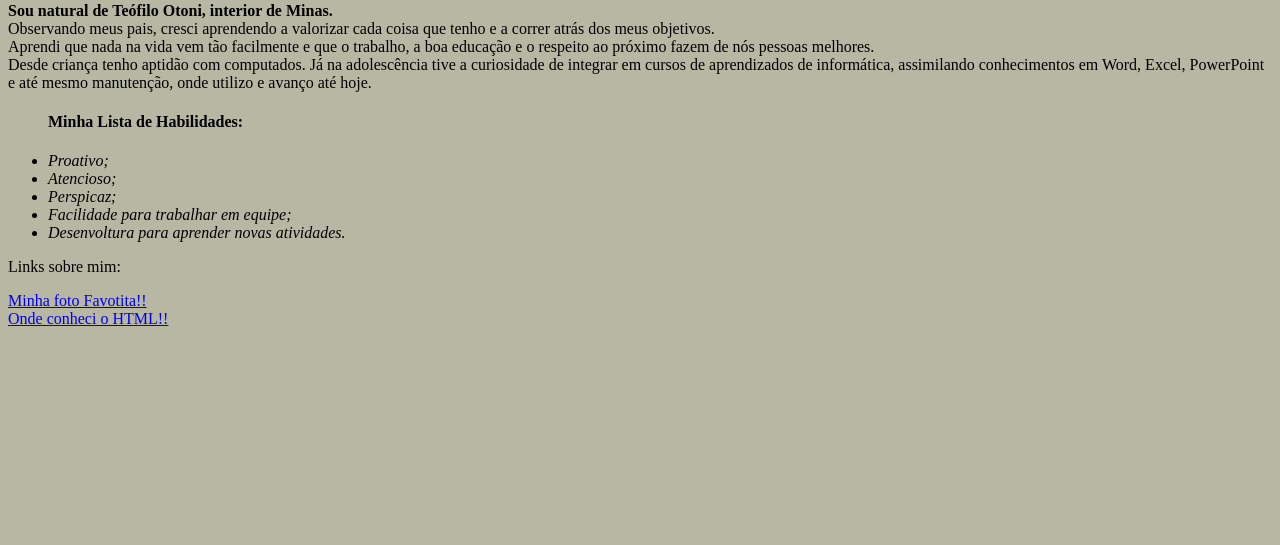
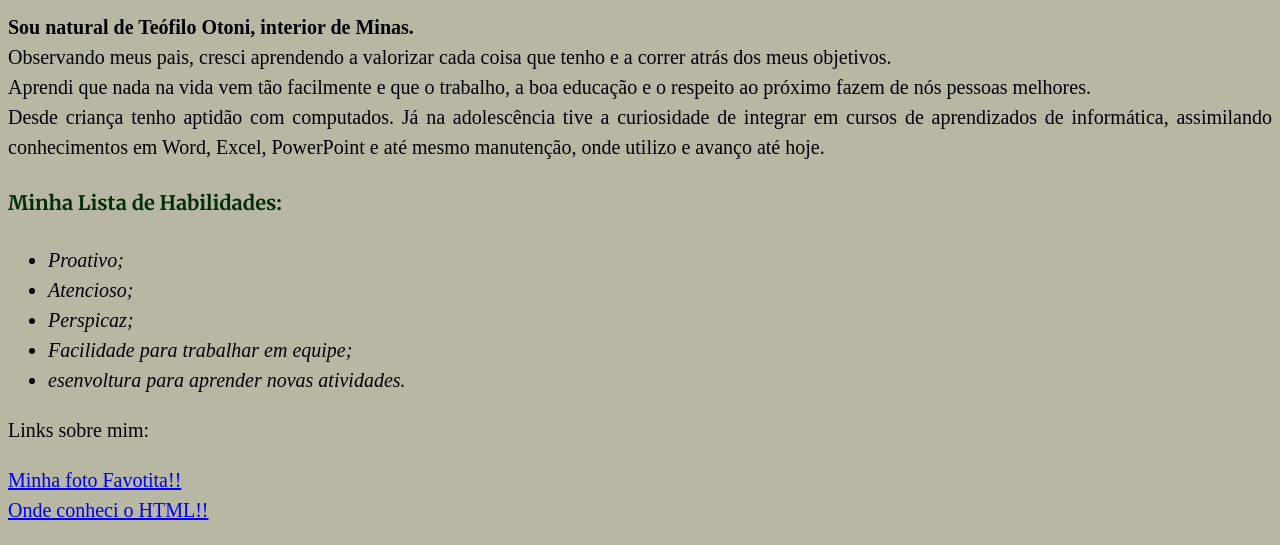
Before and after one commit to guilhermeso23/firstHTML, a plain HTML site: page index.html in a window 1280 px wide. Shown: the part 400-945 px from the top of the page. Before the commit the page ends 800 px from the top, so only its background shows below. Drawn offline with Linux system fonts and the light colour scheme.

Commit message:
Primeiros passos em CSS

```diff
--- a/index.html
+++ b/index.html
@@ -5,16 +5,9 @@
         <title>Portfólio Web Guilherme Sucupira Oliveira</title>
         <link rel="preconnect" href="https://fonts.gstatic.com">
         <link href="https://fonts.googleapis.com/css2?family=Montserrat:ital,wght@0,100;0,200;0,300;0,400;0,500;0,600;0,700;0,800;0,900;1,100;1,200;1,300;1,400;1,500;1,600;1,700;1,800;1,900&display=swap" rel="stylesheet">
-        <style>
-            h1 {
-                font-family: Montserrat;
-            }
-            body {
-                background-color: #b7b7a4;
-            }
-
-
-        </style>
+        <link rel="preconnect" href="https://fonts.gstatic.com">
+        <link href="https://fonts.googleapis.com/css2?family=Merriweather:ital,wght@0,300;0,400;0,700;0,900;1,300;1,400;1,700;1,900&family=Noto+Sans+JP:wght@100;300;400;500;700;900&display=swap" rel="stylesheet">
+        <link rel="stylesheet" type="text/css" href="style.css">
     </head>
     <body>
         <h1>
@@ -26,13 +19,14 @@
             <br> Observando meus pais, cresci aprendendo a valorizar cada coisa que tenho e a correr atrás dos meus objetivos.
             <br> Aprendi que nada na vida vem tão facilmente e que o trabalho, a boa educação e o respeito ao próximo fazem de nós pessoas melhores.
             <br>Desde criança tenho aptidão com computados. Já na adolescência tive a curiosidade de integrar em cursos de aprendizados de informática, assimilando conhecimentos em Word, Excel, PowerPoint e até mesmo manutenção, onde utilizo e avanço até hoje.
-            <ul>
-                <h4><b>Minha Lista de Habilidades:</b></h3>
-                <li><i>Proativo;</i></li>
-                <li><i>Atencioso;</i></li>
-                <li><i>Perspicaz;</i></li>
-                <li><i>Facilidade para trabalhar em equipe;</i></li>
-                <li><i>Desenvoltura para aprender novas atividades.</i></li>
+
+            <h4 class="list-style"><strong>Minha Lista de Habilidades:</strong></h4>
+            <ul id="list">
+                <li>Proativo;</li>
+                <li>Atencioso;</li>
+                <li>Perspicaz;</li>
+                <li>Facilidade para trabalhar em equipe;</li>
+                <li>esenvoltura para aprender novas atividades.</li>
             </ul>
             <p>Links sobre mim:</p>
             <a href="WhatsApp Image 2021-02-11 at 09.46.46.jpeg">Minha foto Favotita!!</a>
--- /dev/null
+++ b/style.css
@@ -0,0 +1,19 @@
+
+            h1 {
+                font-family: Montserrat;
+            }
+            p{
+                text-align: justify;
+            }
+            body {
+                background-color: #b7b7a4;
+                font-size: 20px;
+                line-height: 30px;
+            }
+            .list-style{
+                font-family: Merriweather;
+                color: #012e05;
+            }
+            #list{
+                font-style: italic;
+            }
```
